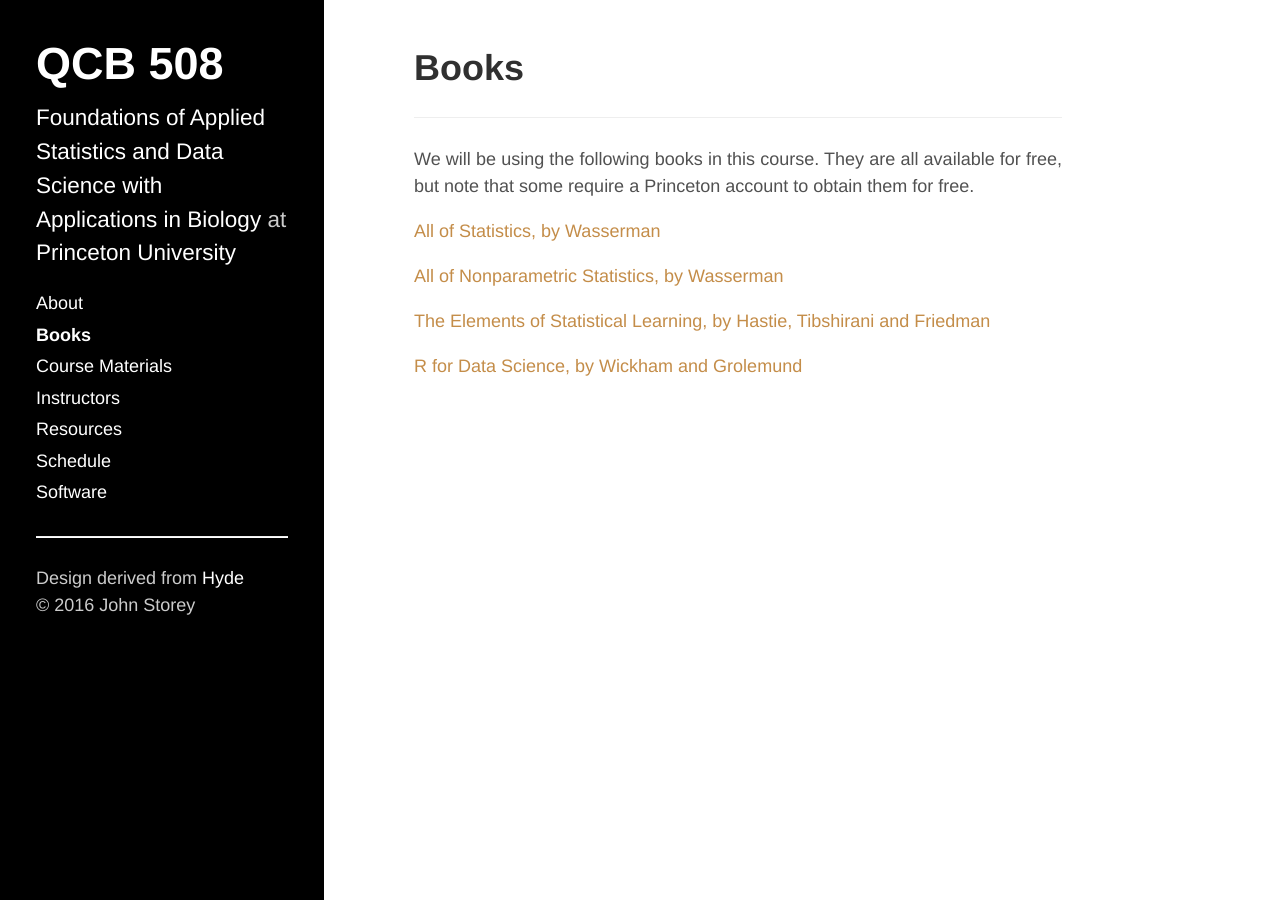
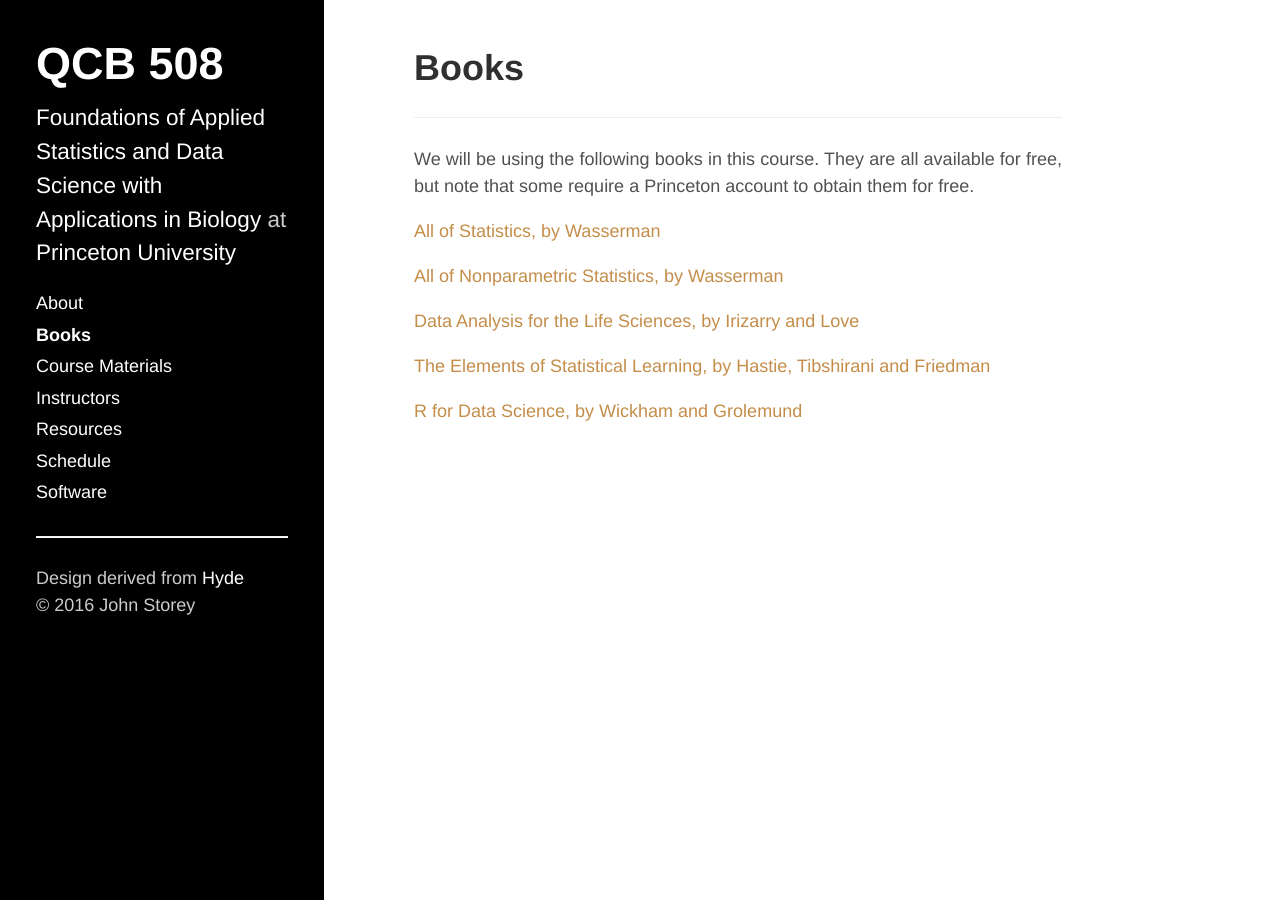
Before and after one commit to jdstorey/asdscourse2019, a Jekyll site: the page built from docs/books.md, in a window 1280 px wide. Built offline with Jekyll 4.4.1, drawn with Linux system fonts in a browser that asks for light colours.

Commit message:
Added a book.

```diff
--- a/docs/books.md
+++ b/docs/books.md
@@ -11,6 +11,8 @@ We will be using the following books in this course.  They are all available for
 
 [All of Nonparametric Statistics, by Wasserman](https://pulsearch.princeton.edu/catalog/6402948)
 
+[Data Analysis for the Life Sciences, by Irizarry and Love](https://leanpub.com/dataanalysisforthelifesciences)
+
 [The Elements of Statistical Learning, by Hastie, Tibshirani and Friedman](http://statweb.stanford.edu/~tibs/ElemStatLearn/)
 
 [R for Data Science, by Wickham and Grolemund](http://r4ds.had.co.nz)
```
Also changed, not shown: docs/schedule.md (+1 -0 lines), 1 other file.
